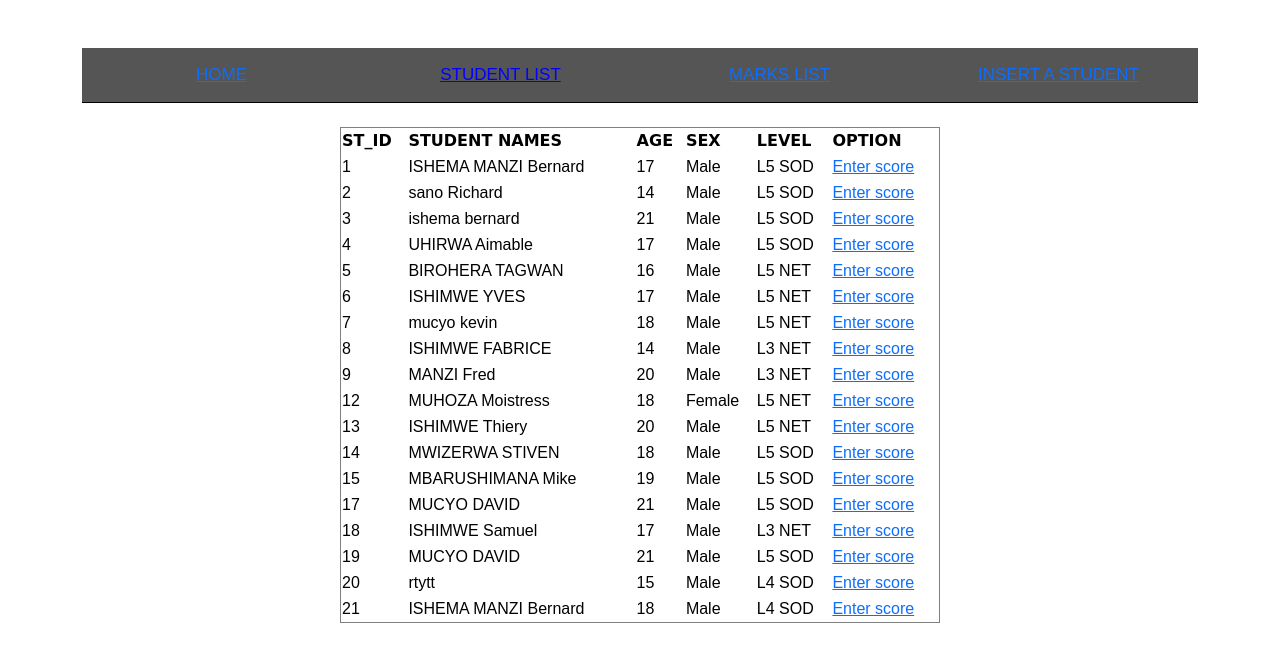
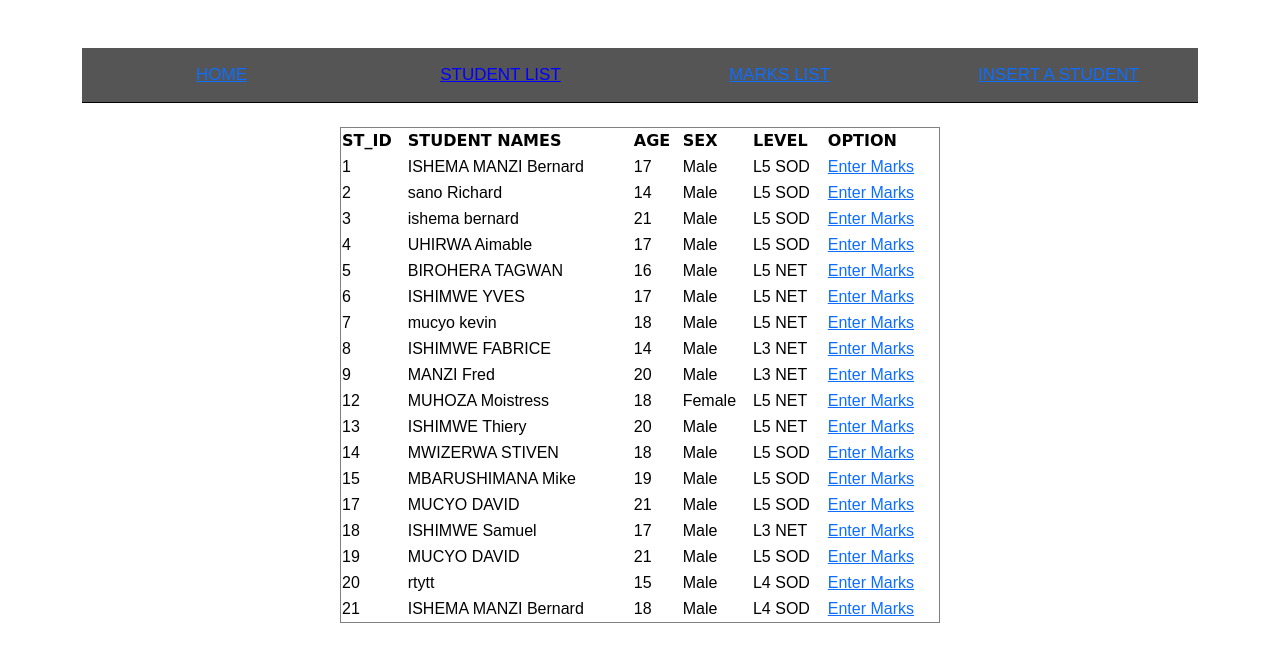
Before and after one commit to ISHEMABERNARD/WORK, a PHP site: page /studentlist.php in a window 1280 px wide. Shown: the top 662 px of the page. Run offline with PHP 8.4, Linux system fonts and the light colour scheme; data comes from the database, SQL or seed files in the repository; some libraries are stand-ins or nearby versions.

Commit message:
Update studentlist.php

```diff
--- a/studentlist.php
+++ b/studentlist.php
@@ -49,7 +49,7 @@ font-family: sans-serif;
             <td><?php echo $rows['age']?></td>
             <td><?php echo $rows['sex']?></td>
             <td><?php echo $rows['level']?></td>
-            <td><a href="marks.php?studentid=<?php echo $rows["sid"]?>">Enter score</a></td>
+            <td><a href="marks.php?studentid=<?php echo $rows["sid"]?>">Enter Marks</a></td>
         </tr>
         <?php
         }
```
